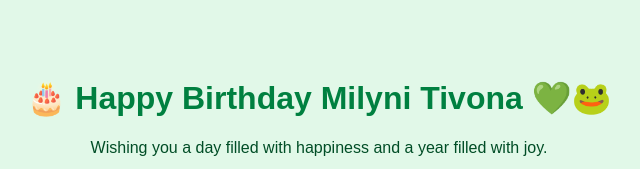
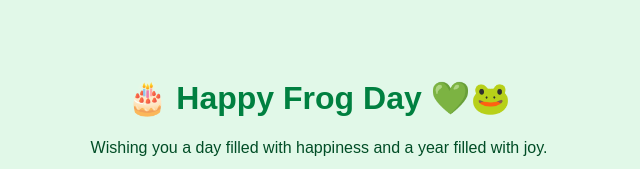
Before and after one commit to folioseNat/fuyu3n-site, a plain HTML site: page index.html in a window 1280 px wide. Shown: the top 169 px of the page, without its empty margins (321-961 px from the left). Drawn offline with Linux system fonts and the light colour scheme; grey boxes are pictures that could not be loaded.

Commit message:
fix title

```diff
--- a/index.html
+++ b/index.html
@@ -3,7 +3,7 @@
   <head>
     <meta charset="UTF-8" />
     <meta name="viewport" content="width=device-width, initial-scale=1.0" />
-    <title>🎂 Happy Birthday Milyni Tivona 💚🐸</title>
+    <title>🎂 Happy Frog Day 💚🐸</title>
 
     <style>
       body {
@@ -21,7 +21,7 @@
     </style>
   </head>
   <body>
-    <h1>🎂 Happy Birthday Milyni Tivona 💚🐸</h1>
+    <h1>🎂 Happy Frog Day 💚🐸</h1>
     <p>Wishing you a day filled with happiness and a year filled with joy.</p>
     <iframe
       src="https://giphy.com/embed/oXpZ1sLkbCZ9jFhBMx"
```
